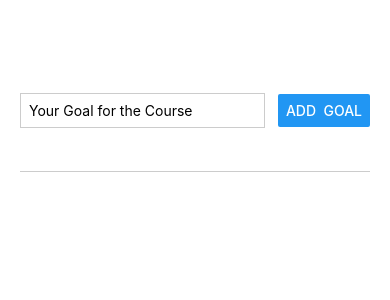
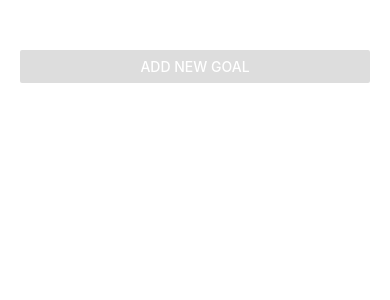
Before and after one commit to YogeshRR/Learn_ReactNative, a React Native app: screen / in a window 390 px wide. Shown: the top 300 px of the page. Built offline with nearby package versions, Linux system fonts and the light colour scheme.

Commit message:
34 Adding a Modal Screen

```diff
--- a/App.js
+++ b/App.js
@@ -1,11 +1,16 @@
 import { useState } from "react";
-import { StyleSheet, View, FlatList } from "react-native";
+import { StyleSheet, View, FlatList, Button } from "react-native";
 
 import GoalItem from "./components/GoalItem";
 import GoalInput from "./components/GoalInput";
 
 export default function App() {
+  const [visibleModal, setVisibleModal] = useState(false);
   const [courseGoals, setCourseGoals] = useState([]);
+
+  function visibleModalHandler() {
+    setVisibleModal(true);
+  }
 
   function addGoalHandler(enteredGoalText) {
     setCourseGoals((currentGoal) => [
@@ -23,7 +28,12 @@ export default function App() {
 
   return (
     <View style={styles.appContainer}>
-      <GoalInput onAddGoal={addGoalHandler} />
+      <Button
+        onPress={visibleModalHandler}
+        title="Add New Goal"
+        color="#dddddd"
+      />
+      <GoalInput visible={visibleModal} onAddGoal={addGoalHandler} />
       <View style={styles.goalContainer}>
         <FlatList
           data={courseGoals}
--- a/components/GoalInput.js
+++ b/components/GoalInput.js
@@ -1,5 +1,5 @@
 import { useState } from "react";
-import { StyleSheet, View, TextInput, Button } from "react-native";
+import { StyleSheet, View, TextInput, Button, Modal } from "react-native";
 function GoalInput(props) {
   const [enteredGoalText, setGoalText] = useState("");
   function goalInputHandler(enteredText) {
@@ -11,6 +11,7 @@ function GoalInput(props) {
     setGoalText("");
   }
   return (
+    <Modal visible={props.visible} animationType="slide">
       <View style={styles.textInputContainer}>
         <TextInput
           placeholder="Your Goal for the Course"
@@ -20,6 +21,7 @@ function GoalInput(props) {
         />
         <Button title="Add  Goal" onPress={addGoalHandler} />
       </View>
+    </Modal>
   );
 }
 export default GoalInput;
```
Lines whose indentation alone changed are shown as unchanged.
